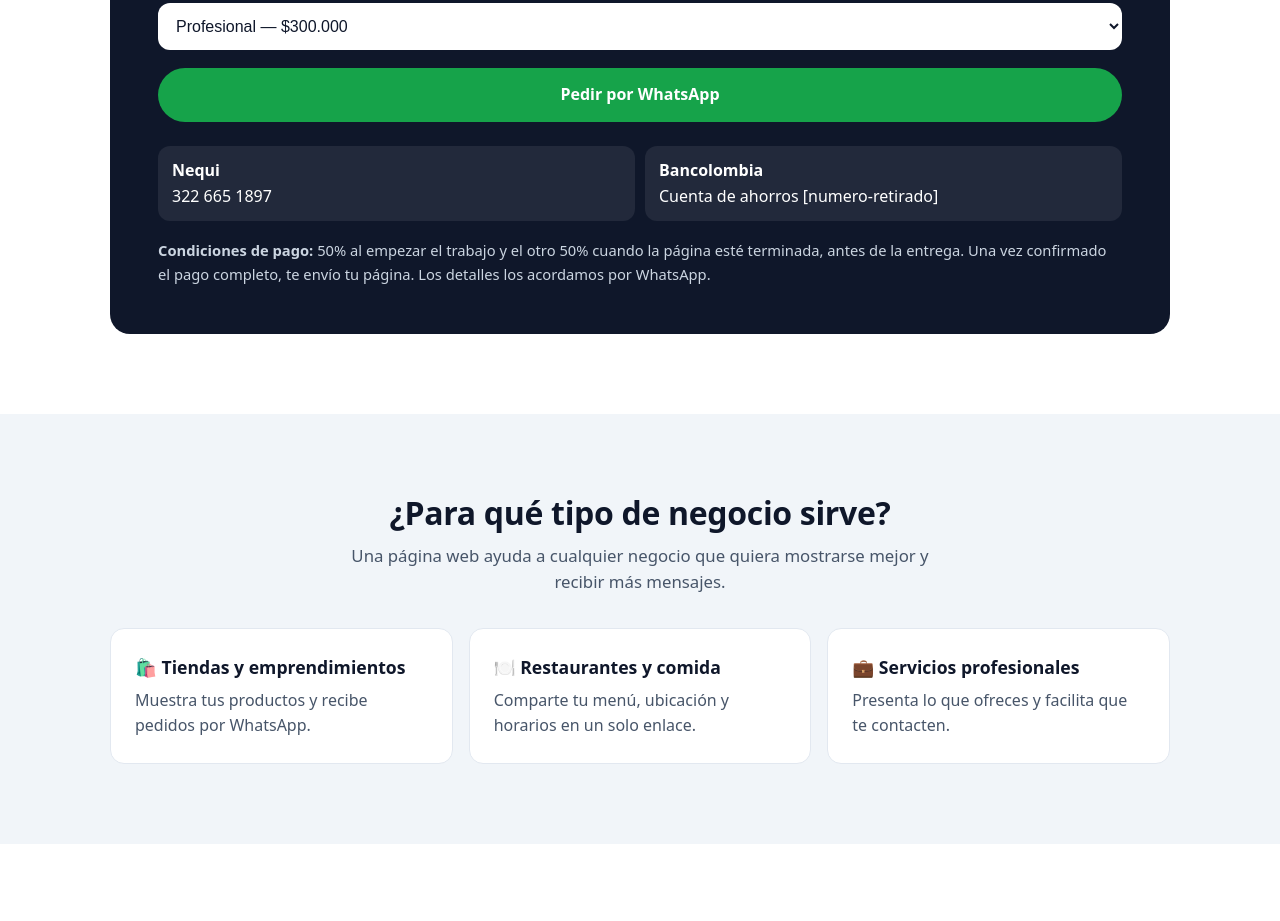
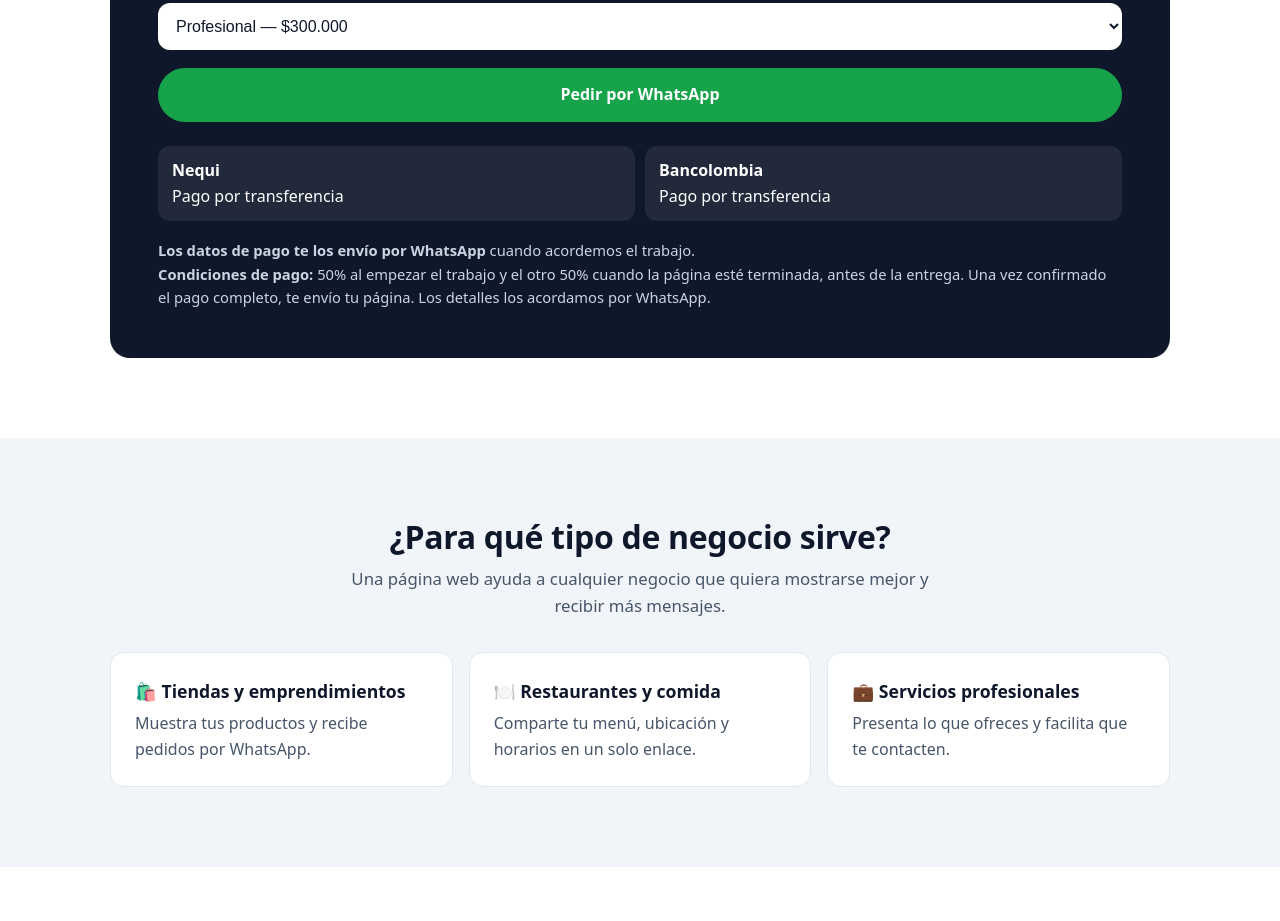
Before and after one commit to Josecasseres/mipaginaweb, a plain HTML site: page index.html in a window 1280 px wide. Shown: the part 2806-3727 px from the top of the page. Drawn offline with Linux system fonts and the light colour scheme.

Commit message:
Quita números de pago de la página; los datos se envían por WhatsApp
Co-Authored-By: Claude Sonnet 5.5 <noreply@anthropic.com>
Claude-Session: https://claude.ai/code/session_015CvswWbYMsY44YUWwvGYKs

```diff
--- a/index.html
+++ b/index.html
@@ -396,11 +396,11 @@
           <a class="btn btn-wa btn-block" id="buyBtn" href="https://wa.me/573226651897" target="_blank" rel="noopener">Pedir por WhatsApp</a>
 
           <div class="pay">
-            <!-- [EDITAR] Pon aquí tus datos reales de pago -->
-            <div><strong>Nequi</strong>322 665 1897</div>
-            <div><strong>Bancolombia</strong>Cuenta de ahorros [numero-retirado]</div>
+            <!-- Los números de cuenta NO se publican: se envían por WhatsApp al acordar el trabajo -->
+            <div><strong>Nequi</strong>Pago por transferencia</div>
+            <div><strong>Bancolombia</strong>Pago por transferencia</div>
           </div>
-          <p class="note" style="color:#cbd5e1"><strong>Condiciones de pago:</strong> 50% al empezar el trabajo y el otro 50% cuando la página esté terminada, antes de la entrega. Una vez confirmado el pago completo, te envío tu página. Los detalles los acordamos por WhatsApp.</p>
+          <p class="note" style="color:#cbd5e1"><strong>Los datos de pago te los envío por WhatsApp</strong> cuando acordemos el trabajo.<br><strong>Condiciones de pago:</strong> 50% al empezar el trabajo y el otro 50% cuando la página esté terminada, antes de la entrega. Una vez confirmado el pago completo, te envío tu página. Los detalles los acordamos por WhatsApp.</p>
         </div>
       </div>
     </section>
```
